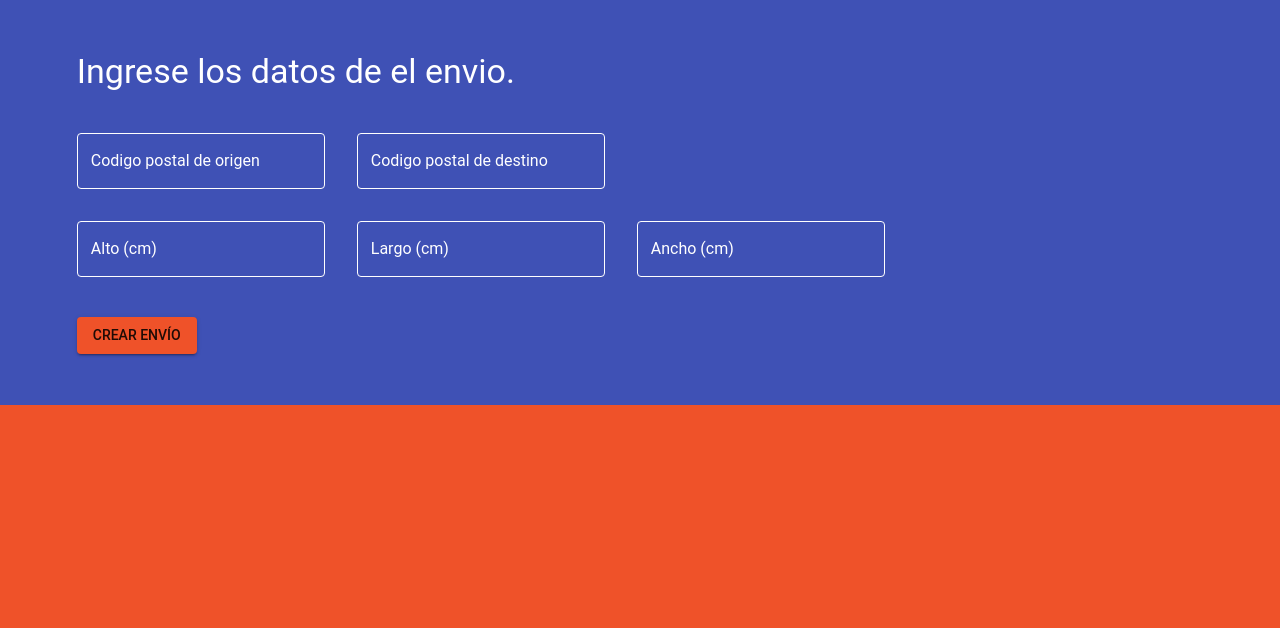
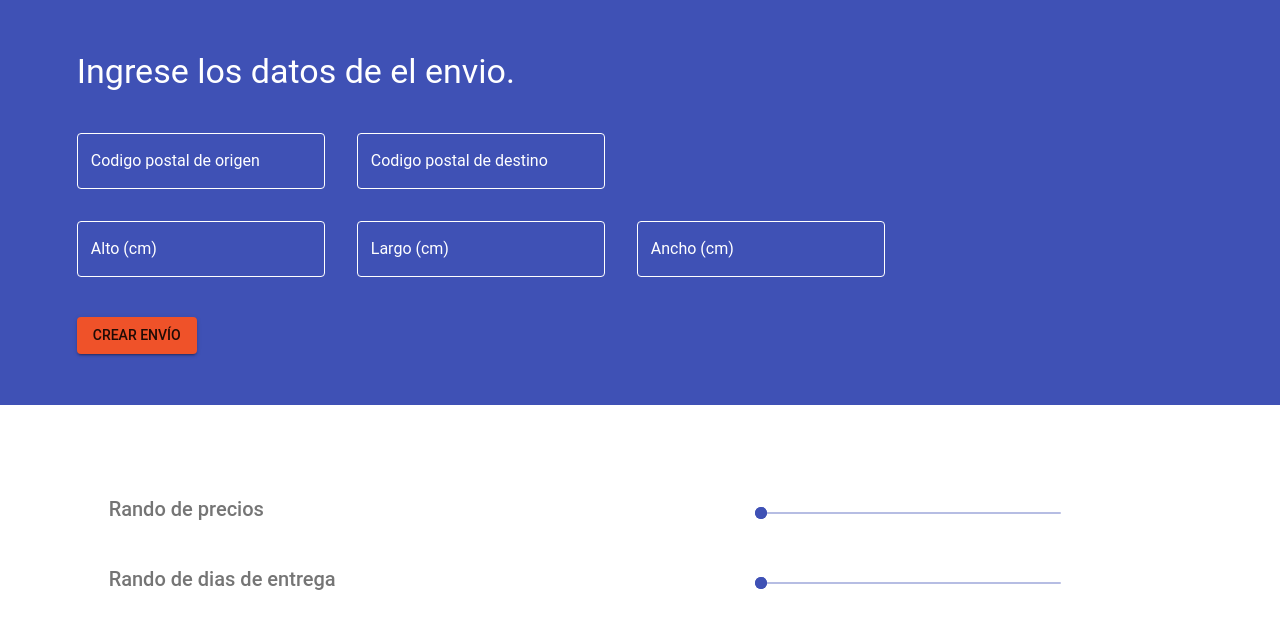
Before and after one commit to srengifo79/sky-drop-test, a React (Create React App) app: page / in a window 1280 px wide. Shown: the top 628 px of the page. Built offline with nearby package versions, Linux system fonts and the light colour scheme.

Commit message:
Sliders integration

```diff
--- /dev/null
+++ b/src/components/molecules/customSlider/CustomSlider.tsx
@@ -0,0 +1,86 @@
+import { FC, useState } from "react";
+import {
+  Grid,
+  makeStyles,
+  Slider,
+  Theme,
+  Typography,
+  createStyles,
+} from "@material-ui/core";
+
+const useStyles = makeStyles((theme: Theme) =>
+  createStyles({
+    textContainer: {
+      textAlign: "center",
+      display: "table",
+      minHeight: "70px",
+    },
+    text: {
+      color: theme.palette.text.secondary,
+    },
+    sliderContainer: {
+      display: "table",
+      minHeight: "70px",
+    },
+  })
+);
+
+export type Props = {
+  min: number;
+  max: number;
+  label: string;
+  onChange: (initial: number, final: number) => void;
+};
+
+const CustomSlider: FC<Props> = ({ min, max, label, onChange }) => {
+  const styles = useStyles();
+
+  const [value, setValue] = useState<number[]>([min, max]);
+
+  const handleChange = (event: any, newValue: number | number[]) => {
+    setValue(newValue as number[]);
+    const startValue = (newValue as number[])[0];
+    const endValue = (newValue as number[])[1];
+    onChange(startValue, endValue);
+  };
+
+  return (
+    <div>
+      <Grid container spacing={3} justifyContent="space-around">
+        <Grid item xs={4}>
+          <div className={styles.textContainer}>
+            <Typography
+              variant="h6"
+              className={styles.text}
+              style={{
+                display: "table-cell",
+                verticalAlign: "bottom",
+              }}
+            >
+              {label}
+            </Typography>
+          </div>
+        </Grid>
+        <Grid item xs={4}>
+          <div className={styles.sliderContainer}>
+            <Slider
+              value={value}
+              onChange={handleChange}
+              valueLabelDisplay="auto"
+              aria-labelledby="range-slider"
+              min={min}
+              max={max}
+              style={{
+                minWidth: "300px",
+                display: "table-cell",
+                verticalAlign: "bottom",
+              }}
+            />
+          </div>
+        </Grid>
+      </Grid>
+    </div>
+  );
+};
+
+export default CustomSlider;
--- a/src/components/organisms/shipmentsList/ShipmentList.tsx
+++ b/src/components/organisms/shipmentsList/ShipmentList.tsx
@@ -2,12 +2,12 @@ import { FC } from "react";
 import { createStyles, Grid, makeStyles, Theme } from "@material-ui/core";
 
 import ShipmentItem from "../shipmentItem/ShipmentItem";
+import CustomSlider from "../../molecules/customSlider/CustomSlider";
 
 const useStyles = makeStyles((theme: Theme) =>
   createStyles({
     container: {
       overflow: "hidden",
-      backgroundColor: theme.palette.secondary.main,
     },
     gridStyle: {
       width: "auto",
@@ -65,10 +65,53 @@ const sortShipments = (shipments: Array<ShipmentRate>) => {
   return shipments;
 };
 
+const shipmentsRanges = (shipments: Array<ShipmentRate>) => {
+  const ranges = {
+    maxPrice: 0,
+    minPrice: 0,
+    minDays: 0,
+    maxDays: 0,
+  };
+
+  shipments.forEach(({ attributes }) => {
+    const price = parseInt(attributes.total_pricing || "0");
+    const days = attributes.days || 0;
+
+    price > ranges.maxPrice && (ranges.maxPrice = price);
+    price < ranges.minPrice && (ranges.minPrice = price);
+
+    days > ranges.maxDays && (ranges.maxDays = days);
+    days < ranges.minDays && (ranges.minDays = days);
+  });
+
+  return ranges;
+};
+
 const ShipmentList: FC<Props> = ({ shipments }) => {
   const styles = useStyles();
+
+  const { maxPrice, minPrice, maxDays, minDays } = shipmentsRanges(shipments);
+
   return (
     <div className={styles.container}>
+      <Grid container direction="column" justifyContent="center">
+        <Grid item>
+          <CustomSlider
+            min={minPrice}
+            max={maxPrice}
+            label="Rando de precios"
+            onChange={() => {}}
+          />
+        </Grid>
+        <Grid item>
+          <CustomSlider
+            min={minDays}
+            max={maxDays}
+            label="Rando de dias de entrega"
+            onChange={() => {}}
+          />
+        </Grid>
+        <Grid item>
           <Grid
             container
             spacing={5}
@@ -77,9 +120,8 @@ const ShipmentList: FC<Props> = ({ shipments }) => {
           >
             {shipments.length > 0 &&
               sortShipments(shipments).map(({ attributes, id }, index) => (
-            <Grid item lg={4}>
+                <Grid item lg={4} key={id}>
                   <ShipmentItem
-                key={id}
                     id={parseInt(id)}
                     serviceName={attributes.service_level_name || ""}
                     days={attributes.days || 0}
@@ -89,6 +131,8 @@ const ShipmentList: FC<Props> = ({ shipments }) => {
                 </Grid>
               ))}
           </Grid>
+        </Grid>
+      </Grid>
     </div>
   );
 };
--- a/src/templates/LandingTemplate.tsx
+++ b/src/templates/LandingTemplate.tsx
@@ -1,6 +1,5 @@
 import { Grid } from "@material-ui/core";
 import { FC } from "react";
-import { createStyles, makeStyles, Theme } from "@material-ui/core/styles";
 
 import CustomModal, {
   Props as ModalProps,
@@ -12,15 +11,6 @@ import ShipmentList, {
   ShipmentRate,
 } from "../components/organisms/shipmentsList/ShipmentList";
 import CustomLoader from "../components/molecules/customLoader/CustomLoader";
-
-const useStyles = makeStyles((theme: Theme) =>
-  createStyles({
-    container: {
-      backgroundColor: theme.palette.secondary.main,
-      height: "100vh",
-    },
-  })
-);
 
 export type Props = {
   modalProperties: ModalProps;
@@ -34,10 +24,7 @@ const LandingTemplate: FC<Props> = ({
   handleShipmentSubmit,
   shipments,
   isLoading,
-}) => {
-  const styles = useStyles();
-
-  return (
+}) => (
   <>
     <CustomLoader isLoading={isLoading} />
     <CustomModal
@@ -47,7 +34,6 @@ const LandingTemplate: FC<Props> = ({
       primaryBtnText={modalProperties.primaryBtnText}
       pdfGuideLink={modalProperties.pdfGuideLink}
     />
-      <div className={styles.container}>
     <Grid container direction="column">
       <Grid item>
         <ShipmentForm onSubmit={handleShipmentSubmit} />
@@ -56,9 +42,7 @@ const LandingTemplate: FC<Props> = ({
         <ShipmentList shipments={shipments} />
       </Grid>
     </Grid>
-      </div>
   </>
 );
-};
 
 export default LandingTemplate;
```
Lines whose indentation alone changed are shown as unchanged.
